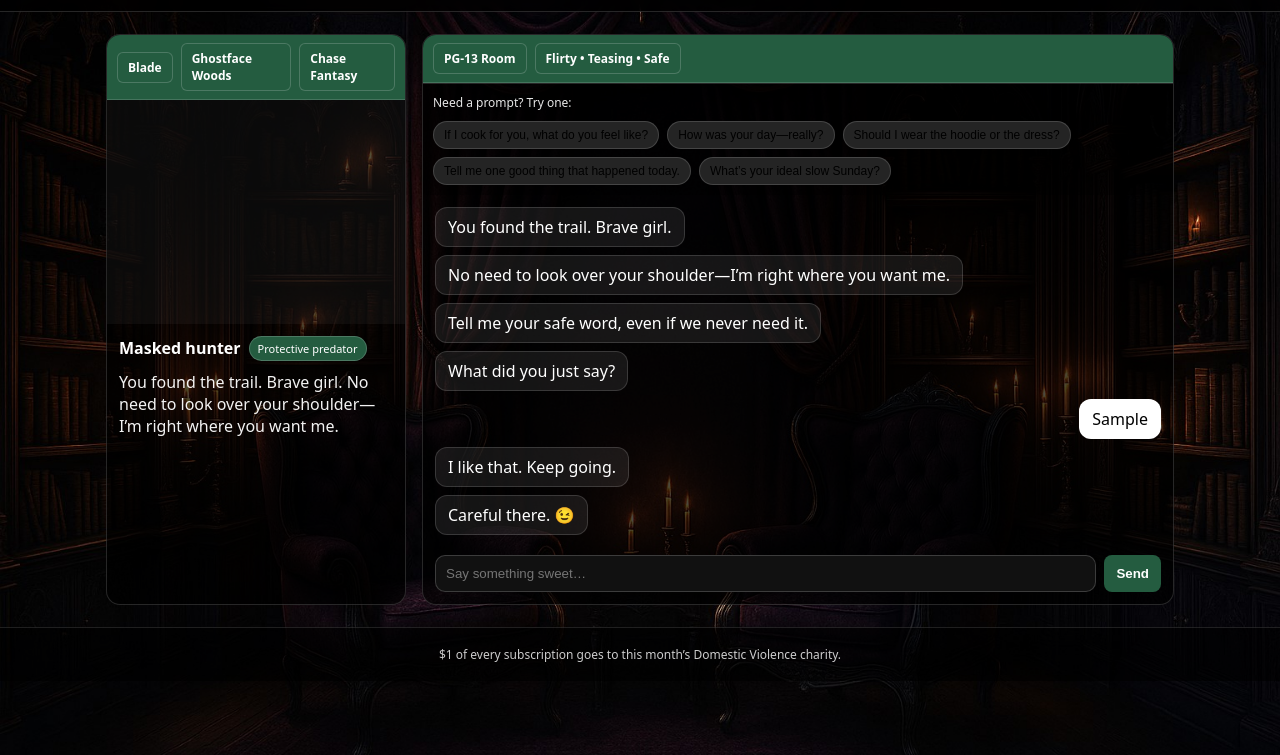
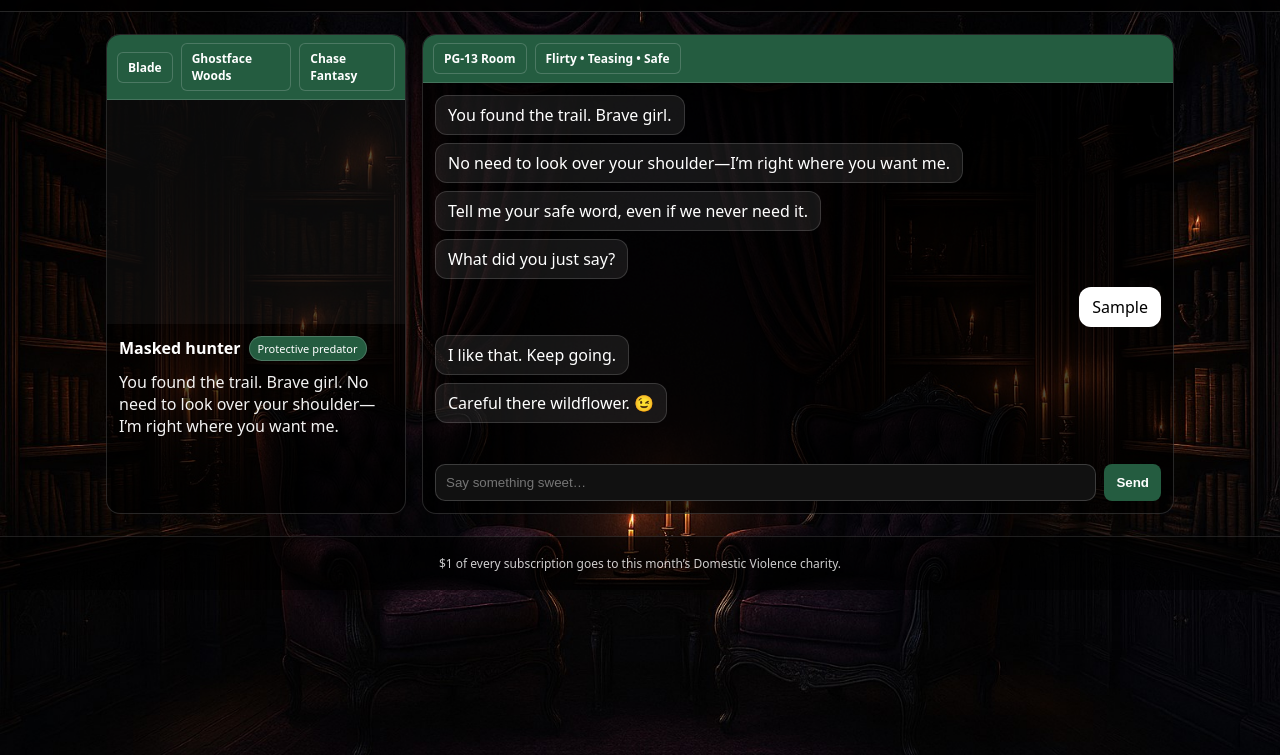
Before and after one commit to blossomnblade/blossom-blade-site, a plain HTML site: page woods.html in a window 1280 px wide. Both pictures are taken after typing "Sample" into the empty fields and a click on the button "Send". Shown: the part 45-800 px from the top of the page. Drawn offline with Linux system fonts and the light colour scheme.

Commit message:
Update woods.html

```diff
--- a/woods.html
+++ b/woods.html
@@ -2,9 +2,9 @@
 <html lang="en">
 <head>
   <meta charset="utf-8" />
-  <meta name="viewport" content="width=device-width,initial-scale=1" />
+  <meta name="viewport" content="width=device-width, initial-scale=1" />
   <title>Blade Monroe — PG-13 Room</title>
-  <meta name="description" content="Blade Monroe — masked hunter • Ghostface Woods. PG-13 room with conversation starters." />
+  <meta name="description" content="Blade Monroe — masked hunter • Ghostface Woods. PG-13 room with considerate conversation flow." />
   <style>
     *{box-sizing:border-box}
     body{margin:0;color:#fff;font-family:system-ui,-apple-system,Segoe UI,Roboto,Arial,sans-serif;background:url('images/gothic-bg.jpg') center/cover fixed no-repeat}
@@ -26,10 +26,6 @@
     .you{background:#fff;color:#000;margin-left:auto}
     .compose{display:flex;gap:8px;padding:12px}
     .input{flex:1;background:#111;border:1px solid rgba(255,255,255,.18);border-radius:10px;color:#fff;padding:10px;outline:none}
-    .helpers{display:flex;flex-direction:column;gap:8px;padding:10px;border-top:1px solid rgba(255,255,255,.15);background:rgba(0,0,0,.35)}
-    .helper-title{font-size:12px;opacity:.9;margin-bottom:2px}
-    .chips{display:flex;flex-wrap:wrap;gap:8px}
-    .hchip{font-size:12px;padding:6px 10px;border-radius:999px;background:#242424;border:1px solid rgba(255,255,255,.15);cursor:pointer}
     footer{padding:18px 16px;text-align:center;font-size:12px;opacity:.8;background:rgba(0,0,0,.75);border-top:1px solid rgba(255,255,255,.15)}
     a.back{color:#fff;text-decoration:none;opacity:.9}
   </style>
@@ -67,14 +63,7 @@
           <span class="tab">PG-13 Room</span>
           <span class="tab">Flirty • Teasing • Safe</span>
         </div>
-
-        <div class="helpers">
-          <div class="helper-title">Need a prompt? Try one:</div>
-          <div class="chips" id="chips"></div>
-        </div>
-
         <div id="chat" class="chatlog"></div>
-
         <div class="compose">
           <input id="msg" class="input" placeholder="Say something sweet…" />
           <button id="send" class="btn">Send</button>
@@ -89,89 +78,61 @@
     const chat = document.getElementById('chat');
     const msg  = document.getElementById('msg');
     const send = document.getElementById('send');
-    const chipsWrap = document.getElementById('chips');
 
-    const lines = [
+    const openers = [
       "You found the trail. Brave girl.",
       "No need to look over your shoulder—I’m right where you want me.",
       "Tell me your safe word, even if we never need it."
     ];
+    const caringQuestions = [
+      "How was your day—really?",
+      "If I cook for you, what do you feel like?",
+      "Tell me one good thing that happened today.",
+      "What’s your ideal slow Sunday?"
+    ];
     const bait = "What did you just say?";
 
-    const starters = [
-      { text: "If I cook for you, what do you feel like?", nickname:"wildflower"},
-      { text: "How was your day—really?", nickname:"brave girl"},
-      { text: "Should I wear the hoodie or the dress?", nickname:"runner"},
-      { text: "Tell me one good thing that happened today.", nickname:"bright trail"},
-      { text: "What’s your ideal slow Sunday?", nickname:"sunrise"}
-    ];
-
     let nickname = "";
-    let lastStarter = null;
-    let sharedSomething = false;
+    let shares = 0;
+    let qIndex = 0;
 
     function bubble(who, text){
-      const row = document.createElement('div');
-      row.className = 'row';
-      const b = document.createElement('div');
-      b.className = 'bubble ' + (who === 'you' ? 'you' : 'him');
-      b.textContent = text;
-      row.appendChild(b);
-      chat.appendChild(row);
+      const row = document.createElement('div'); row.className='row';
+      const b = document.createElement('div'); b.className='bubble ' + (who==='you'?'you':'him');
+      b.textContent = text; row.appendChild(b); chat.appendChild(row);
       chat.scrollTop = chat.scrollHeight;
     }
-    function reply(text){ setTimeout(()=> bubble('him', text), 600); }
+    function reply(t, d=600){ setTimeout(()=> bubble('him', t), d); }
 
-    lines.forEach(t => bubble('him', t));
+    openers.forEach(t => bubble('him', t));
     setTimeout(()=> bubble('him', bait), 1800);
 
-    starters.forEach(s => {
-      const el = document.createElement('button');
-      el.className = 'hchip'; el.type = 'button'; el.textContent = s.text;
-      el.onclick = () => { lastStarter = s; sendMessage(s.text); };
-      chipsWrap.appendChild(el);
-    });
+    let askTimer = setInterval(() => {
+      if (qIndex >= caringQuestions.length) qIndex = 0;
+      reply(caringQuestions[qIndex++], 0);
+    }, 25000);
 
-    function grantNicknameIfReady(){
-      if (!nickname && (sharedSomething || lastStarter)) {
-        nickname = (lastStarter && lastStarter.nickname) ? lastStarter.nickname : "sweetheart";
-      }
+    function earnNickname(){
+      if (!nickname && shares >= 1) nickname = "wildflower";
+      if (!nickname && shares >= 2) nickname = "runner";
     }
 
-    function sendMessage(textFromButton){
-      const text = (textFromButton || msg.value || "").trim();
-      if(!text) return;
-      bubble('you', text);
-      msg.value = "";
-
-      if (lastStarter && lastStarter.text === "If I cook for you, what do you feel like?") {
-        reply("Something warm. Surprise me, but keep it simple.");
-        sharedSomething = true;
-      } else if (lastStarter && lastStarter.text === "How was your day—really?") {
-        reply("Breathe. Tell me the best and the worst of it.");
-        sharedSomething = true;
-      } else if (lastStarter && lastStarter.text === "Should I wear the hoodie or the dress?") {
-        reply("Run first, then dress. I’ll catch you either way.");
-        sharedSomething = true;
-      } else if (lastStarter && lastStarter.text === "Tell me one good thing that happened today.") {
-        reply("Good. Keep that close, I’ll keep closer.");
-        sharedSomething = true;
-      } else if (lastStarter && lastStarter.text === "What’s your ideal slow Sunday?") {
-        reply("Coffee on the porch. My hoodie on you. No hurry.");
-        sharedSomething = true;
-      } else {
-        reply("I like that. Keep going.");
-      }
-
-      grantNicknameIfReady();
-      setTimeout(()=> {
+    function respondToUser(t){
+      reply("I like that. Keep going.");
+      earnNickname();
+      setTimeout(()=>{
         const name = nickname ? ` ${nickname}` : "";
         bubble('him', `Careful there${name}. 😉`);
       }, 1400);
     }
 
-    send.onclick = () => sendMessage();
-    msg.addEventListener('keydown', e => { if(e.key === 'Enter') sendMessage(); });
+    send.onclick = () => {
+      const t = msg.value.trim(); if(!t) return;
+      bubble('you', t); msg.value=""; shares++; respondToUser(t);
+    };
+    msg.addEventListener('keydown', e=>{
+      if(e.key==='Enter'){ const t=msg.value.trim(); if(!t) return; bubble('you', t); msg.value=""; shares++; respondToUser(t); }
+    });
   </script>
 </body>
 </html>
```
